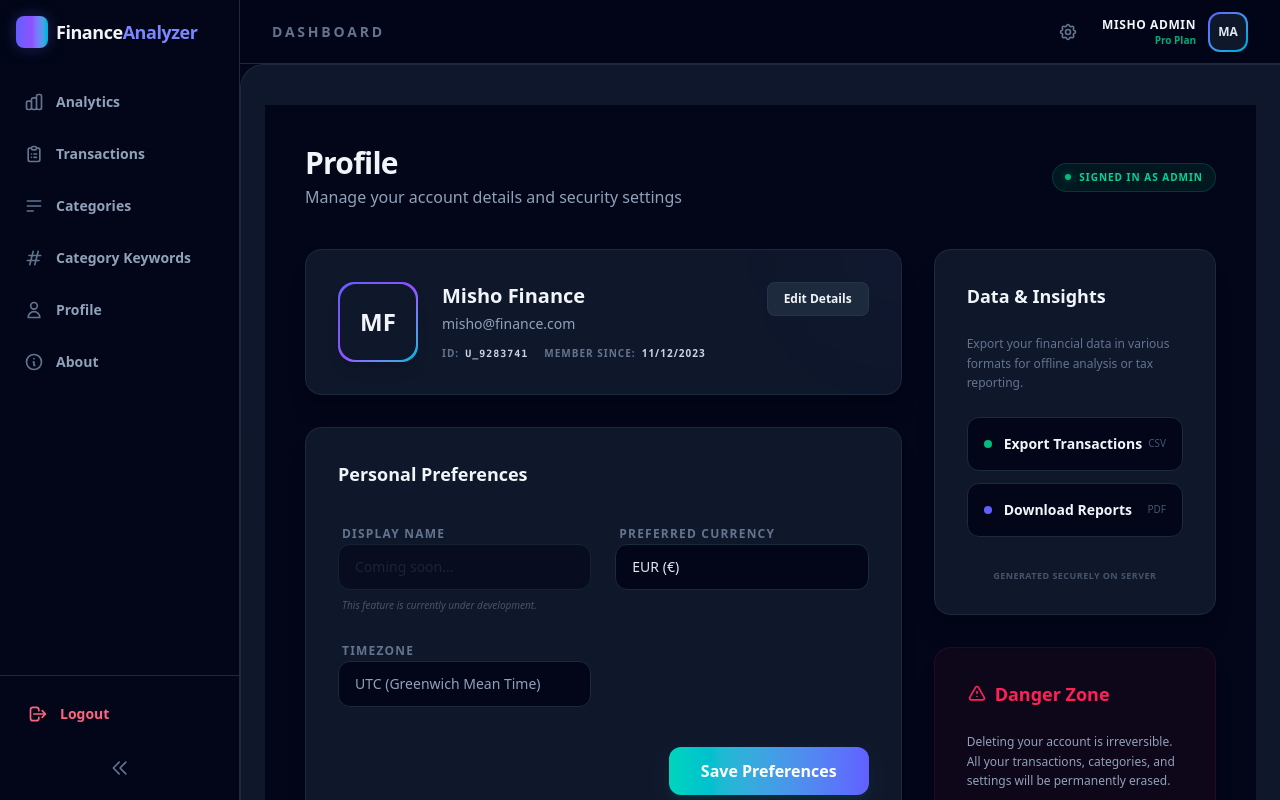
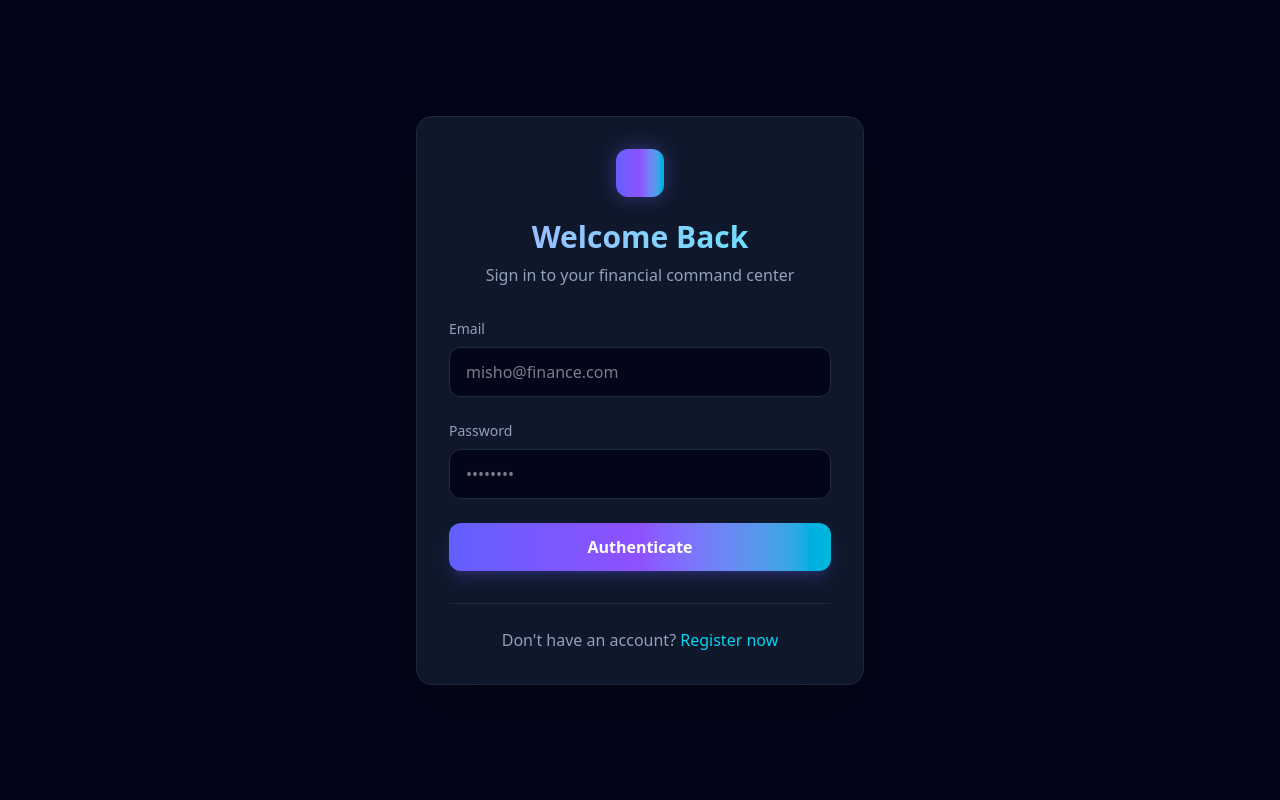
Before and after one commit to Misho-1019/Personal-Finance-Analyzer, a React (Vite) app in the folder client/: page /login in a window 1280 px wide. Shown: the top 800 px of the page. Built offline with nearby package versions, Linux system fonts and the light colour scheme.

Commit message:
Add react router

```diff
--- a/client/package.json
+++ b/client/package.json
@@ -13,6 +13,7 @@
     "@tailwindcss/vite": "^4.1.18",
     "react": "^19.2.0",
     "react-dom": "^19.2.0",
+    "react-router-dom": "^7.13.0",
     "tailwindcss": "^4.1.18"
   },
   "devDependencies": {
--- a/client/src/App.jsx
+++ b/client/src/App.jsx
@@ -1,3 +1,4 @@
+import { Route, Routes } from "react-router-dom";
 import "./App.css";
 import AppLayout from "./components/AppLayout";
 import AboutPage from "./pages/AboutPage";
@@ -14,19 +15,22 @@ import TransactionsListPage from "./pages/TransactionsListPage";
 
 function App() {
   return (
-    <AppLayout >
-      {/* <LandingPage /> */}
-      {/* <AnalyticsPage /> */}
-      {/* <CategoriesPage /> */}
-      {/* <CategoryKeywordsPage /> */}
-      {/* <LoginPage /> */}
-      {/* <RegisterPage /> */}
-      {/* <TransactionCreatePage /> */}
-      {/* <TransactionEditPage /> */}
-      {/* <TransactionsListPage /> */}
-      {/* <AboutPage /> */}
-      <ProfilePage />
-    </AppLayout>
+    <Routes>
+      <Route path="/welcome" element={<LandingPage />}/>
+      <Route path="/login" element={<LoginPage />}/>
+      <Route path="/register" element={<RegisterPage />}/>
+
+      <Route element={ <AppLayout />}>
+        <Route path="/dashboard" element={<AnalyticsPage />}/>
+        <Route path="/categories" element={<CategoriesPage />}/>
+        <Route path="/category-keywords" element={<CategoryKeywordsPage />}/>
+        <Route path="/transactions/create" element={<TransactionCreatePage />}/>
+        <Route path="/transactions/update" element={<TransactionEditPage />}/>
+        <Route path="/transactions/list" element={<TransactionsListPage />}/>
+        <Route path="/about" element={<AboutPage />}/>
+        <Route path="/profile" element={<ProfilePage />}/>
+      </Route>
+    </Routes>
   )
 }
 
--- a/client/src/components/AppLayout.jsx
+++ b/client/src/components/AppLayout.jsx
@@ -1,35 +1,36 @@
 import React, { useState } from 'react';
+import { Link, Outlet } from "react-router";
 
 const AppLayout = ({ children, title = "Dashboard" }) => {
   const [isCollapsed, setIsCollapsed] = useState(false);
 
   const navItems = [
-    { name: 'Analytics', icon: (
+    { name: 'Analytics', path: '/dashboard', icon: (
       <svg className="w-5 h-5" fill="none" viewBox="0 0 24 24" stroke="currentColor">
         <path strokeLinecap="round" strokeLinejoin="round" strokeWidth={2} d="M9 19v-6a2 2 0 00-2-2H5a2 2 0 00-2 2v6a2 2 0 002 2h2a2 2 0 002-2zm0 0V9a2 2 0 012-2h2a2 2 0 012 2v10m-6 0a2 2 0 002 2h2a2 2 0 002-2m0 0V5a2 2 0 012-2h2a2 2 0 012 2v14a2 2 0 01-2 2h-2a2 2 0 01-2-2z" />
       </svg>
     )},
-    { name: 'Transactions', icon: (
+    { name: 'Transactions', path: '/transactions/list', icon: (
       <svg className="w-5 h-5" fill="none" viewBox="0 0 24 24" stroke="currentColor">
         <path strokeLinecap="round" strokeLinejoin="round" strokeWidth={2} d="M9 5H7a2 2 0 00-2 2v12a2 2 0 002 2h10a2 2 0 002-2V7a2 2 0 00-2-2h-2M9 5a2 2 0 002 2h2a2 2 0 002-2M9 5a2 2 0 012-2h2a2 2 0 012 2m-3 7h3m-3 4h3m-6-4h.01M9 16h.01" />
       </svg>
     )},
-    { name: 'Categories', icon: (
+    { name: 'Categories', path: '/categories', icon: (
       <svg className="w-5 h-5" fill="none" viewBox="0 0 24 24" stroke="currentColor">
         <path strokeLinecap="round" strokeLinejoin="round" strokeWidth={2} d="M4 6h16M4 12h16M4 18h7" />
       </svg>
     )},
-    { name: 'Category Keywords', icon: (
+    { name: 'Category Keywords', path: '/category-keywords', icon: (
       <svg className="w-5 h-5" fill="none" viewBox="0 0 24 24" stroke="currentColor">
         <path strokeLinecap="round" strokeLinejoin="round" strokeWidth={2} d="M7 20l4-16m2 16l4-16M6 9h14M4 15h14" />
       </svg>
     )},
-    { name: 'Profile', icon: (
+    { name: 'Profile', path: '/profile', icon: (
       <svg className="w-5 h-5" fill="none" viewBox="0 0 24 24" stroke="currentColor">
         <path strokeLinecap="round" strokeLinejoin="round" strokeWidth={2} d="M16 7a4 4 0 11-8 0 4 4 0 018 0zM12 14a7 7 0 00-7 7h14a7 7 0 00-7-7z" />
       </svg>
     )},
-    { name: 'About', icon: (
+    { name: 'About', path: '/about', icon: (
       <svg className="w-5 h-5" fill="none" viewBox="0 0 24 24" stroke="currentColor">
         <path strokeLinecap="round" strokeLinejoin="round" strokeWidth={2} d="M13 16h-1v-4h-1m1-4h.01M21 12a9 9 0 11-18 0 9 9 0 0118 0z" />
       </svg>
@@ -42,7 +43,7 @@ const AppLayout = ({ children, title = "Dashboard" }) => {
       {/* Sidebar */}
       <aside
         className={`fixed top-0 left-0 h-full bg-slate-950 border-r border-slate-800 transition-all duration-300 z-50 flex flex-col ${
-          isCollapsed ? 'w-[72px]' : 'w-[240px]'
+          isCollapsed ? 'w-18' : 'w-60'
         }`}
       >
         {/* Sidebar Header */}
@@ -62,7 +63,8 @@ const AppLayout = ({ children, title = "Dashboard" }) => {
         <nav className="flex-1 px-3 space-y-2">
            {navItems.map((item) => (
              <div key={item.name} className="relative group">
-               <button
+               <Link
+                  to={item.path}
                   className={`w-full flex items-center gap-3 px-3 py-3 rounded-xl transition-all relative ${
                     item.name === title
                     ? 'bg-linear-to-r from-indigo-500/20 via-violet-500/20 to-cyan-500/20 text-indigo-100 shadow-[inset_0_0_12px_rgba(99,102,241,0.1)] border border-indigo-500/20'
@@ -80,11 +82,11 @@ const AppLayout = ({ children, title = "Dashboard" }) => {
                  {item.name === title && !isCollapsed && (
                     <div className="absolute left-0 w-1 h-5 bg-indigo-500 rounded-r-full shadow-[0_0_10px_rgba(99,102,241,0.8)]"></div>
                  )}
-               </button>
+               </Link>
 
                {/* Tooltip for collapsed mode */}
                {isCollapsed && (
-                 <div className="absolute left-16 top-1/2 -translate-y-1/2 px-3 py-1.5 bg-slate-800 text-slate-100 text-[10px] font-bold uppercase tracking-widest rounded-lg opacity-0 invisible group-hover:opacity-100 group-hover:visible transition-all whitespace-nowrap z-[100] border border-slate-700 shadow-2xl">
+                 <div className="absolute left-16 top-1/2 -translate-y-1/2 px-3 py-1.5 bg-slate-800 text-slate-100 text-[10px] font-bold uppercase tracking-widest rounded-lg opacity-0 invisible group-hover:opacity-100 group-hover:visible transition-all whitespace-nowrap z-100 border border-slate-700 shadow-2xl">
                     {item.name}
                     <div className="absolute top-1/2 -left-1 -translate-y-1/2 w-2 h-2 bg-slate-800 border-l border-b border-slate-700 rotate-45"></div>
                  </div>
@@ -128,7 +130,7 @@ const AppLayout = ({ children, title = "Dashboard" }) => {
       {/* Main Content Area */}
       <main
         className={`flex-1 transition-all duration-300 flex flex-col min-h-screen ${
-          isCollapsed ? 'pl-[72px]' : 'pl-[240px]'
+          isCollapsed ? 'pl-18' : 'pl-60'
         }`}
       >
         {/* Header */}
@@ -161,7 +163,8 @@ const AppLayout = ({ children, title = "Dashboard" }) => {
         <div className="bg-slate-900 rounded-tl-3xl border-t border-l border-slate-800 flex-1 relative">
            <div className="absolute inset-0 bg-linear-to-b from-slate-900 via-transparent to-transparent pointer-events-none rounded-tl-3xl"></div>
            <div className="max-w-7xl mx-auto px-6 py-10 relative z-10">
-             {children}
+             {/* {children} */}
+             <Outlet />
            </div>
         </div>
       </main>
--- a/client/src/main.jsx
+++ b/client/src/main.jsx
@@ -1,10 +1,13 @@
 import { StrictMode } from 'react'
 import { createRoot } from 'react-dom/client'
+import { BrowserRouter } from 'react-router'
 import App from './App.jsx'
 import './App.css'
 
 createRoot(document.getElementById('root')).render(
   // <StrictMode>
+  <BrowserRouter>
     <App />
+  </BrowserRouter>
   // </StrictMode>,
 )
--- a/client/src/pages/LandingPage.jsx
+++ b/client/src/pages/LandingPage.jsx
@@ -1,4 +1,5 @@
 import React from 'react';
+import { Link } from 'react-router-dom';
 
 const LandingPage = () => {
   return (
@@ -14,9 +15,9 @@ const LandingPage = () => {
           <button className="hover:text-slate-100 transition-colors cursor-pointer">Security</button>
           <button className="hover:text-slate-100 transition-colors cursor-pointer">About</button>
         </div>
-        <button className="text-sm font-semibold bg-slate-900 border border-slate-800 px-5 py-2.5 rounded-xl hover:bg-slate-800 transition-all cursor-pointer">
+        <Link to='/login' className="text-sm font-semibold bg-slate-900 border border-slate-800 px-5 py-2.5 rounded-xl hover:bg-slate-800 transition-all cursor-pointer">
           Log In
-        </button>
+        </Link>
       </nav>
 
       {/* Hero Section */}
@@ -31,12 +32,12 @@ const LandingPage = () => {
             The modern way to manage your personal wealth with precision and clarity.
           </p>
           <div className="flex flex-col sm:flex-row items-center justify-center lg:justify-start gap-4">
-            <button className="w-full sm:w-auto bg-linear-to-r from-indigo-500 via-violet-500 to-cyan-500 hover:from-indigo-600 hover:via-violet-600 hover:to-cyan-600 text-white font-bold py-4 px-10 rounded-2xl shadow-xl shadow-indigo-500/20 active:scale-[0.98] transition-all cursor-pointer">
+            <Link to='/register' className="w-full sm:w-auto bg-linear-to-r from-indigo-500 via-violet-500 to-cyan-500 hover:from-indigo-600 hover:via-violet-600 hover:to-cyan-600 text-white font-bold py-4 px-10 rounded-2xl shadow-xl shadow-indigo-500/20 active:scale-[0.98] transition-all cursor-pointer">
               Get Started Free
-            </button>
-            <button className="w-full sm:w-auto bg-slate-900 border border-slate-800 text-slate-300 font-bold py-4 px-10 rounded-2xl hover:bg-slate-800 transition-all cursor-pointer">
+            </Link>
+            <Link to='/login' className="w-full sm:w-auto bg-slate-900 border border-slate-800 text-slate-300 font-bold py-4 px-10 rounded-2xl hover:bg-slate-800 transition-all cursor-pointer">
               Log In
-            </button>
+            </Link>
           </div>
         </div>
 
--- a/client/src/pages/LoginPage.jsx
+++ b/client/src/pages/LoginPage.jsx
@@ -1,4 +1,5 @@
 import React, { useState } from 'react';
+import { Link } from 'react-router';
 
 const LoginPage = () => {
   const [isLoading, setIsLoading] = useState(false);
@@ -70,9 +71,9 @@ const LoginPage = () => {
         <div className="mt-8 pt-6 border-t border-slate-800 text-center">
           <p className="text-slate-400">
             Don't have an account?{' '}
-            <button className="text-cyan-400 hover:text-cyan-300 font-medium transition-colors cursor-pointer">
+            <Link to='/register' className="text-cyan-400 hover:text-cyan-300 font-medium transition-colors cursor-pointer">
               Register now
-            </button>
+            </Link>
           </p>
         </div>
       </div>
--- a/client/src/pages/RegisterPage.jsx
+++ b/client/src/pages/RegisterPage.jsx
@@ -1,4 +1,5 @@
 import React, { useState } from 'react';
+import { Link } from 'react-router-dom';
 
 const RegisterPage = () => {
   const [isLoading, setIsLoading] = useState(false);
@@ -96,9 +97,9 @@ const RegisterPage = () => {
         <div className="mt-8 pt-6 border-t border-slate-800 text-center">
           <p className="text-slate-400">
             Already have an account?{' '}
-            <button className="text-teal-400 hover:text-teal-300 font-medium transition-colors cursor-pointer">
+            <Link to='/login' className="text-teal-400 hover:text-teal-300 font-medium transition-colors cursor-pointer">
               Sign in
-            </button>
+            </Link>
           </p>
         </div>
       </div>
```
Also changed, not shown: 1 other file (tests, documents, lock files or other folders).
